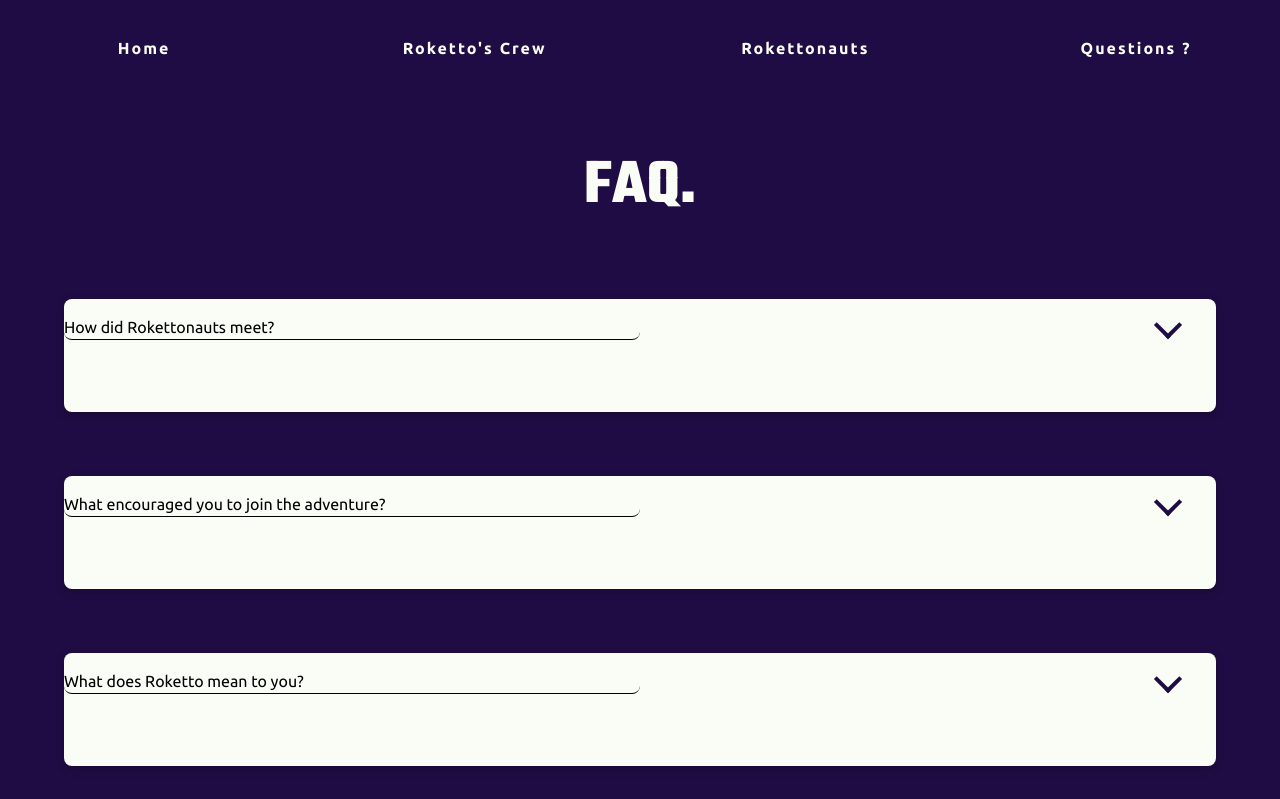
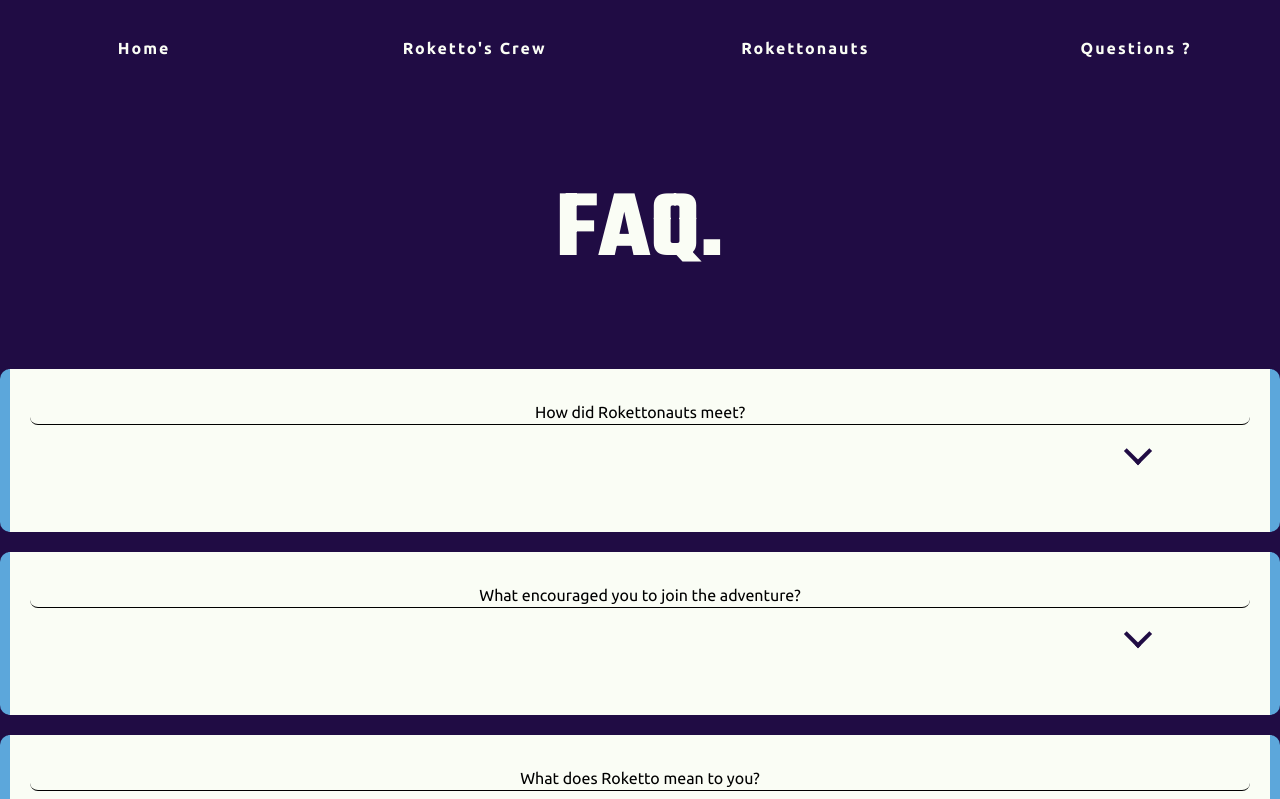
Before and after one commit to WildCodeSchool/2022-09-JS-Paris-P1-Roketo, a website: page faq.html in a window 1280 px wide. Shown: the top 799 px of the page. Drawn offline with Linux system fonts and the light colour scheme.

Commit message:
fix main title settings

```diff
--- a/faq.html
+++ b/faq.html
@@ -38,7 +38,7 @@
 
     <main class="faqPage">
 
-        <h1>FAQ.</h1>
+        <h1 class="titleTypeMain faqTitle">FAQ.</h1>
 
         <section class="faqCard">
 
@@ -113,7 +113,8 @@
 
     </main>
 
-    <script src="script.js"></script>
+
+    <script src="/script.js"></script>
 
 </body>
 
--- a/script.js
+++ b/script.js
@@ -1,4 +1,6 @@
-/*toogle FAQ*/
+/*FAQ*/
+
+const faqButton = () => {
 
 const toggleBtn = document.querySelectorAll('.faqCard__b');
 
@@ -15,6 +17,9 @@ toggleBtn.forEach(btn => {
     })
 })
 
+}
+
+faqButton()
 
 /*Burger*/
 
--- a/styles.css
+++ b/styles.css
@@ -373,24 +373,31 @@ li {
 
 /* page FAQ */
 
-h1 {
+.faqTitle {
   display: flex;
   justify-content: center;
-  font-family: var(--title-font);
-  font-weight: 700;
-  font-size: 4rem;
-  color: var(--light-color);
 }
 
 .faqCard {
-  display:grid;
-  grid-template-columns: repeat(2, 1fr);
-  margin: 5%;
+  padding: 15px 20px;
+  margin-top: 20px;
+  border-radius: 10px;
   background-color: var(--light-color);
-  border-radius:8px;
-  margin-top: 5%;
-  box-shadow: rgba(0, 0, 0, 0.24) 0px 3px 8px;
+  border-left: 10px solid var(--primary-color);
+  border-right: 10px solid var(--primary-color);
 }
+
+@media screen and (min-width: 768px) {
+  .faqCard {
+    padding: 15px 20px;
+    margin-top: 20px;
+    border-radius: 10px;
+    background-color: var(--light-color);
+    border-left: 10px solid var(--primary-color);
+    border-right: 10px solid var(--primary-color);
+  }
+}
+
 
 .faqCard__b {
   margin-left: 90%;
@@ -400,9 +407,27 @@ h1 {
   border-right: 4px solid var(--dark-color);
   border-top: 4px solid var(--dark-color);
   rotate: 135deg;
+  cursor:pointer;
+}
+
+@media screen and (min-width: 768px) {
+.faqCard__b {
+  display: flex;
+  margin-left: 90%;
+  width: 20px;
+  height: 20px;
+  background-color: transparent;
+  border-right: 4px solid var(--dark-color);
+  border-top: 4px solid var(--dark-color);
+  rotate: 135deg;
+  cursor:pointer;
+}
 }
 
 .faqCard__question{
+  display: flex;
+  justify-content: center;
+  font-family: var(--text-font);
   border-bottom: solid 1px;
   border-radius: 8px;
 }
@@ -412,11 +437,22 @@ h1 {
 }
 
 .open {
-  width: 200px;
-  border-radius: 8px;
+  display: flex;
+  justify-content: center;
+  font-family: var(--text-font);
   opacity: 100;
-  transition: 0.2s;
-  border-bottom: solid 1px;
+  transition: 0.3s;
+  margin-bottom: 15%;
+}
+
+@media screen and (min-width: 768px) {
+  .open {
+    display: flex;
+    justify-content: center;
+    font-family: var(--text-font);
+    opacity: 100;
+    transition: 0.3s;
+  }
 }
 
 .active {
@@ -429,4 +465,16 @@ h1 {
   transition: 0.2s;
 }
 
+@media screen and (min-width: 768px) {
+  .active {
+    width: 20px;
+    height: 20px;
+    background-color: transparent;
+    border-right: 4px solid var(--primary-color);
+    border-top: 4px solid var(--primary-color);
+    rotate: 315deg;
+    transition: 0.2s;
+  }
+}
+
 /*FIN FAQ
```
